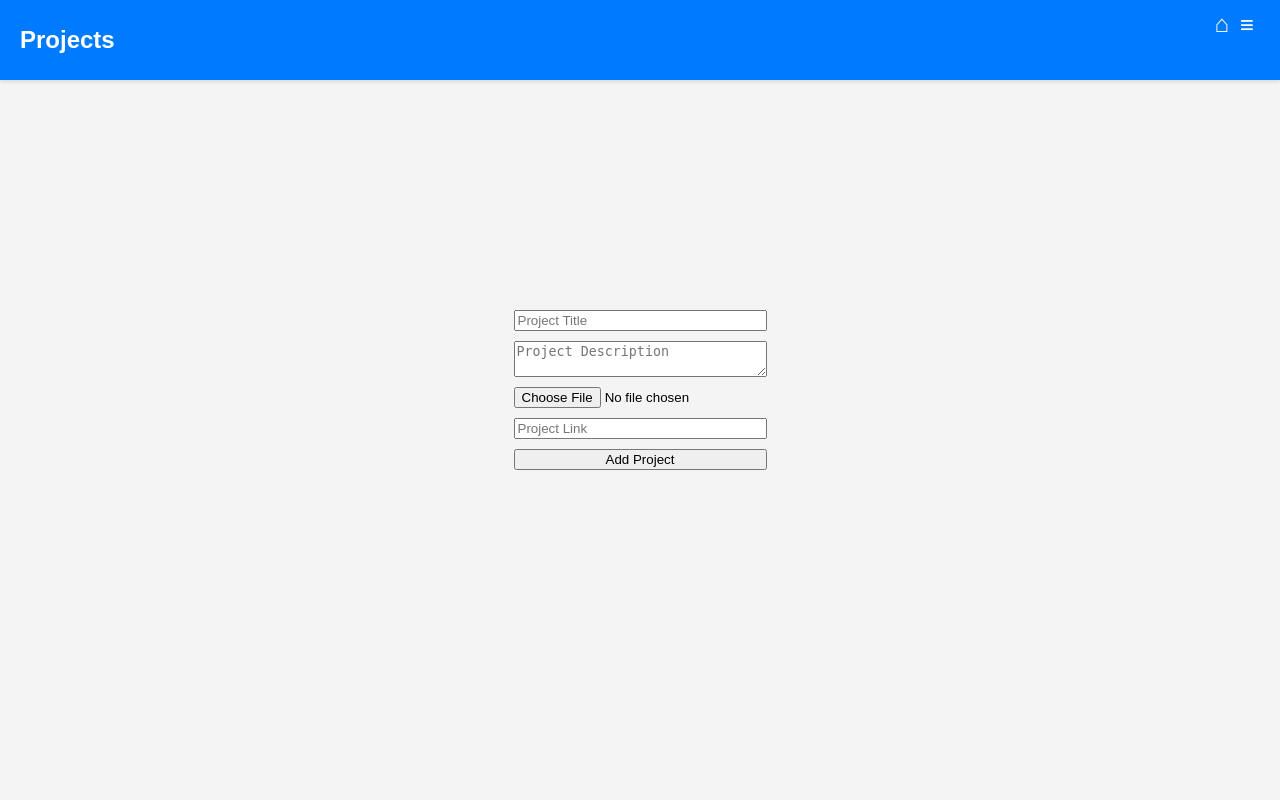
After one commit to IntianDayor/login-dashboard-project, a PHP site: page /admin/projects.html in a window 1280 px wide. The commit adds this page. Run offline with PHP 8.4, Linux system fonts and the light colour scheme.

Commit message:
Unfinished update: Manage Projects

```diff
--- /dev/null
+++ b/admin/projects.html
@@ -0,0 +1,48 @@
+<!DOCTYPE html>
+<html lang="en">
+<head>
+    <meta charset="UTF-8">
+    <meta name="viewport" content="width=device-width, initial-scale=1.0">
+    <!-- Global styles -->
+    <link rel="stylesheet" href="../assets/styles/global.css">
+    <!-- Content-specific styles -->
+    <link rel="stylesheet" href="../assets/styles/content.css">
+    <title>Projects</title>
+</head>
+<body>
+    <main class="projects-page">
+        <!-- Topbar and Sidebar -->
+        <section class="topbar">
+            <h1 style="font-size: 24px;">Projects</h1>
+            <button class="home-button" id="home">&#8962;</button>
+            <button class="sidebar-button">&equiv;</button>
+        </section>
+        <div class="sidebar">
+            <button class="sidebar-button-2">&times;</button>
+        <ul class="different-data">
+            <li class="manage-users" style="list-style-type: none;" id="manage-users">Manage Users</li>
+            <li class="upload-projects" style="list-style-type: none;" id="upload-projects">Upload Projects</li>
+            <li class="upload-resume" style="list-style-type: none;" id="upload-resume">Upload Resume</li>
+            <li class="edit-profile" style="list-style-type: none;" id="edit-profile">Edit Profile</li>
+        </ul>
+        <ul>
+            <li class="log-out" style="list-style-type: none;" id="log-out">Log Out</li>
+        </ul>
+        </div>
+
+        <!-- Projects Content -->
+        <section class="content">
+            <div class="input-project">
+                <input type="text" placeholder="Project Title" id="project-title">
+                <textarea placeholder="Project Description" id="project-description"></textarea>
+                <input type="file" accept="image/*" id="project-image">
+                <input type="text" placeholder="Project Link" id="project-link">
+                <button id="add-project">Add Project</button>
+            </div>
+        </section>
+
+    </main>
+    <script src="../assets/scripts/dashboard-script.js"></script>
+    <script src="../assets/scripts/manage-proj-script.js"></script>
+</body>
+</html>
--- a/assets/scripts/dashboard-script.js
+++ b/assets/scripts/dashboard-script.js
@@ -54,4 +54,10 @@ document.addEventListener("DOMContentLoaded", () => {
         window.location.href = "manage-users.html";
     });
 
+    // Project Management Button (Admin only) //
+    const projectManagementBtn = document.getElementById("upload-projects");
+
+    projectManagementBtn?.addEventListener("click", () => {
+        window.location.href = "projects.html";
+    });
 });
--- a/assets/styles/content.css
+++ b/assets/styles/content.css
@@ -1,3 +1,9 @@
+/* =========================
+   CONTENT PAGE STYLES
+========================= */
+
+/*==========ADMIN PANEL PAGE STYLES==========*/
+
 /*-----Manage Users Page Styles-----*/
 
 .content {
@@ -34,3 +40,11 @@ th, td {
     font-size: large;
     width: 100vh;
 }
+
+/*-----Projects Page Styles-----*/
+.input-project {
+    display: flex;
+    flex-direction: column;
+    gap: 10px;
+    margin-bottom: 20px;
+}
--- a/assets/styles/global.css
+++ b/assets/styles/global.css
@@ -106,7 +106,7 @@ h2 {
     text-align: center;
     padding: 10px;
     border-radius: 5px;
-    font-size: 10px;
+    font-size: 15px;
     bottom: 10px;
     right: 4px;
     left: 4px;
@@ -125,7 +125,7 @@ h2 {
     text-align: center;
     padding: 10px;
     border-radius: 5px;
-    font-size: 10px;
+    font-size: 15px;
     cursor: pointer;
     width: 100%;
 }
--- a/pages/login.html
+++ b/pages/login.html
@@ -4,11 +4,11 @@
     <meta charset="UTF-8">
     <meta name="viewport" content="width=device-width, initial-scale=1.0">
     <link rel="stylesheet" href="../assets/styles/global.css">
-    <title>Christian Dior Feraer's Info</title>
+    <title>Feraer Portfolio</title>
 </head>
 <body class="auth">
     <main class="log-in">
-        <h1>My Info</h1>
+        <h1>Portfolio Portal</h1>
         <form action="">
             <input type="text" placeholder="Username">
             <input type="password" placeholder="Password" id="password">
```
